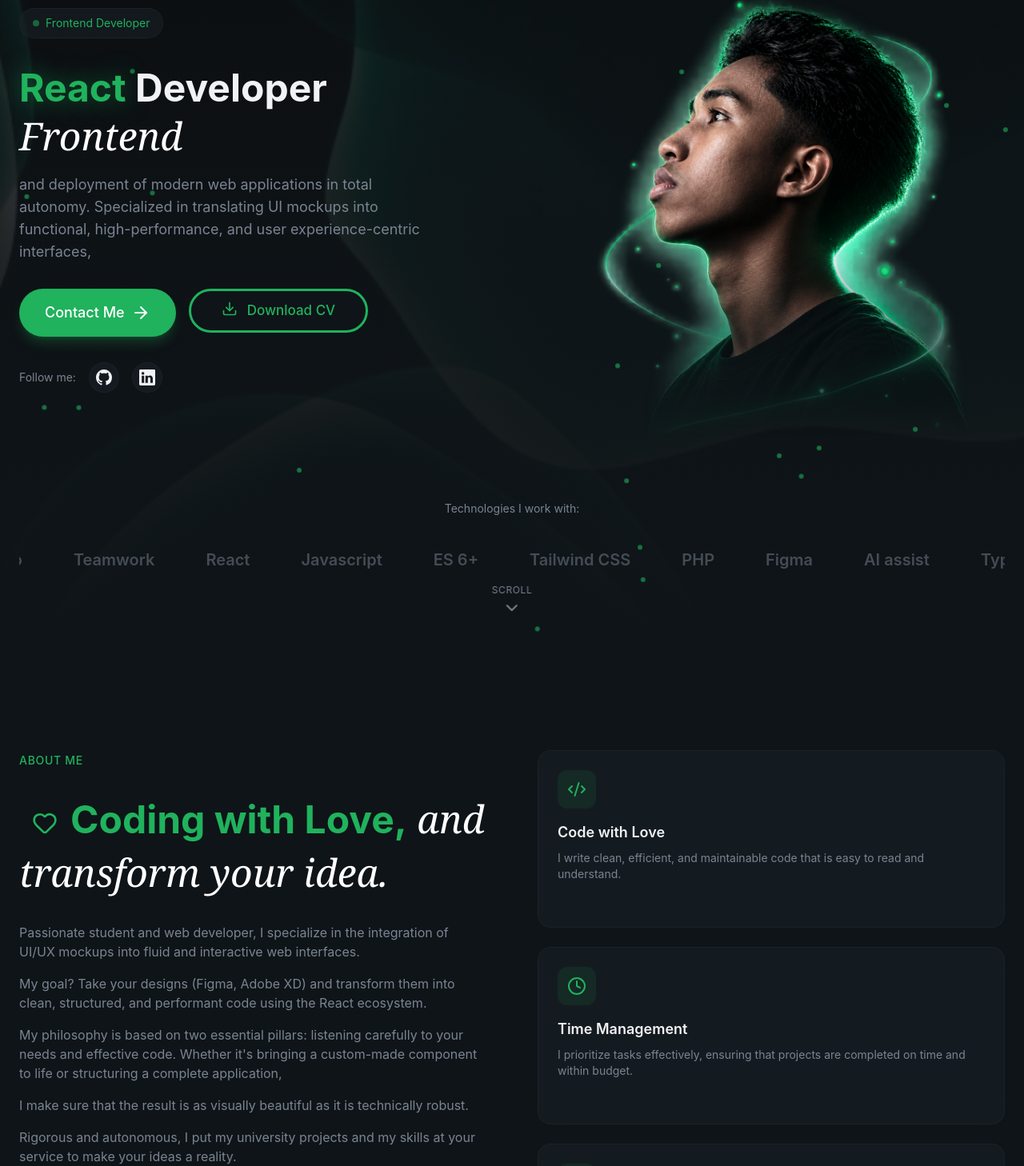
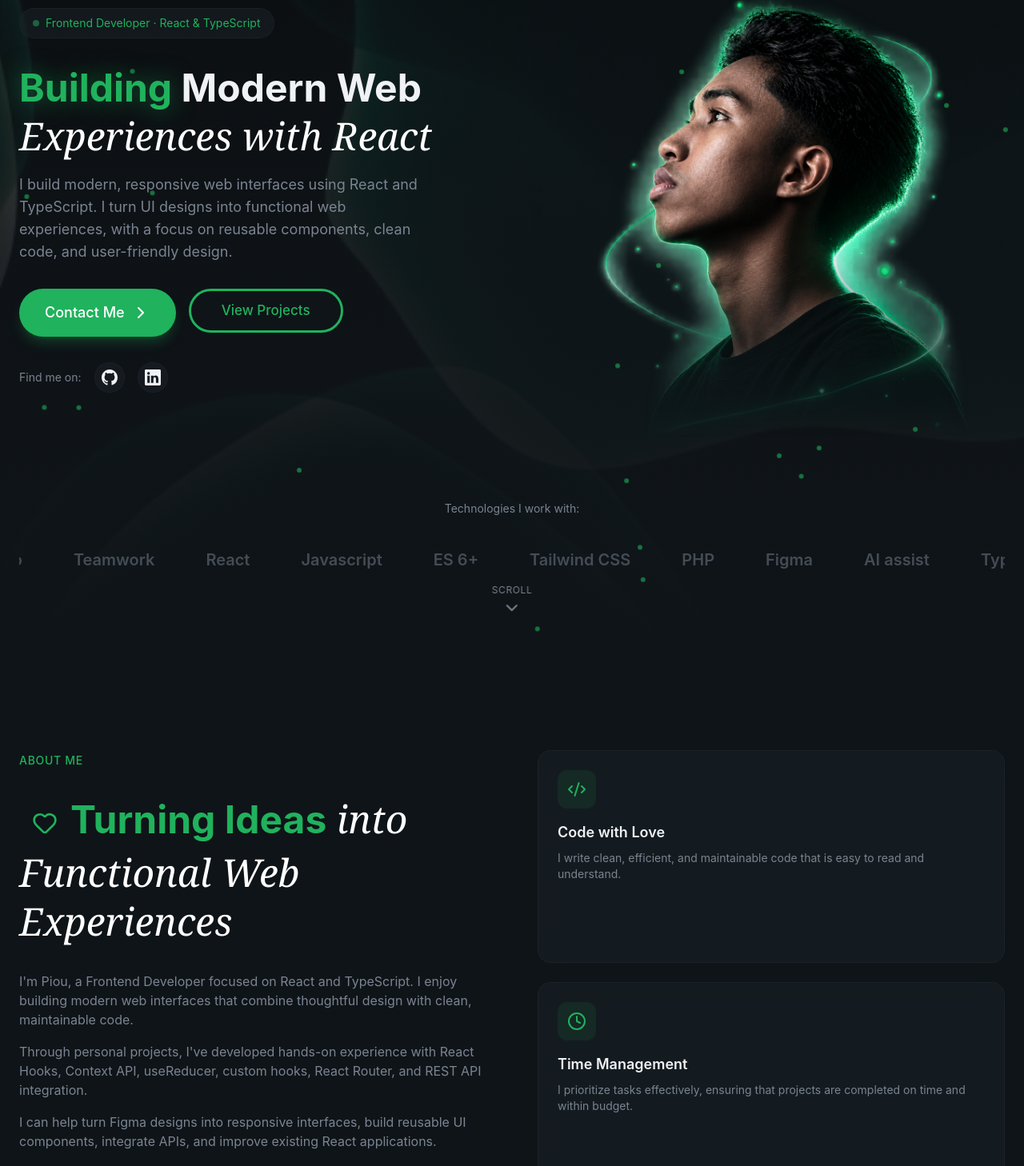
Before and after one commit to PiouPiouXt/Portfolio, a React app: page / in a window 1280 px wide. Shown: the part 174-1632 px from the top of the page at 80% size. Built offline with nearby package versions, Linux system fonts and the light colour scheme; no server answers; the HTML template or start-up script is replaced by a standard one.

Commit message:
change text content

```diff
--- a/src/sections/About.jsx
+++ b/src/sections/About.jsx
@@ -35,28 +35,24 @@ export const About = () => {
 
             <h2 className="text-4xl md:text-5xl font-bold leading-tight animation-fade-in animation-delay-100 text-secondary-foreground">
               <Heart className="inline-block w-14 h-14 md:w-16 md:h-16 px-4 px-4"></Heart>
-              Coding with Love,
-              <span className="font-serif italic font-normal text-white"> and transform your idea.</span>
+              Turning Ideas
+              <span className="font-serif italic font-normal text-white"> into Functional Web Experiences</span>
             </h2>
 
             <div className="space-y-4 text-muted-foreground animate-fade-in animation-delay-200">
 
               <p>
-                Passionate student and web developer, I specialize in the integration of UI/UX mockups into fluid and interactive web interfaces.
+                I'm Piou, a Frontend Developer focused on React and TypeScript. I enjoy building modern web interfaces that combine thoughtful design with clean, maintainable code.
               </p>
               <p>
-                My goal? Take your designs (Figma, Adobe XD) and transform them into clean, structured, and performant code using the React ecosystem.
+                Through personal projects, I've developed hands-on experience with React Hooks, Context API, useReducer, custom hooks, React Router, and REST API integration.
               </p>
               <p>
-                My philosophy is based on two essential pillars: listening carefully to your needs and effective code. Whether it's bringing a custom-made
-                component to life or structuring a complete application,
-              </p>
+                I can help turn Figma designs into responsive interfaces, build reusable UI components, integrate APIs, and improve existing React applications.</p>
               <p>
-                I make sure that the result is as visually beautiful as it is technically robust.
-              </p>
+                My approach is simple: understand the requirements, write organized code, pay attention to responsive design, and build interfaces that are easy to use and maintain.</p>
               <p>
-                Rigorous and autonomous, I put my university projects and my skills at your service to make your ideas a reality.
-              </p>
+                I'm continuously improving my skills and looking for opportunities to collaborate on meaningful web projects and deliver practical solutions.</p>
 
               {/* <p>Lorem ipsum dolor sit amet consectetur adipisicing elit. Tempore sint commodi, aliquam sunt ducimus qui! Quod optio quas tenetur consequuntur alias inventore unde natus iste similique, tempora rem soluta aliquam.</p>
               <p>Lorem ipsum dolor sit amet consectetur adipisicing elit. Tempore sint commodi, aliquam sunt ducimus qui! Quod optio quas tenetur consequuntur alias inventore unde natus iste similique, tempora rem soluta aliquam.</p>
--- a/src/sections/Hero.jsx
+++ b/src/sections/Hero.jsx
@@ -1,6 +1,6 @@
 import { useMemo } from 'react';
 import { Button } from "@/components/Button";
-import { ArrowRight, ChevronDown, Download } from 'lucide-react';
+import { ChevronRight, ChevronDown } from 'lucide-react';
 import { Github } from "../assets/icons/Github";
 import { Linkedln } from "../assets/icons/Linkedln"
 import { MagicButton } from "@/assets/MagicButton.jsx";
@@ -66,25 +66,24 @@ export const Hero = () => {
             <div className="animate-fade-in">
               <span className="inline-flex items-center gap-2 px-4 py-2 rounded-full glass text-sm text-primary">
                 <span className="w-2 h-2 bg-primary rounded-full animate-pulse" />
-                Frontend Developer
+                Frontend Developer · React & TypeScript
               </span>
             </div>
 
             {/* Headline */}
             <div className="space-y-4">
               <h1 className="text-3xl md:text-4xl lg:text-5xl font-bold leading-tight animate-fade-in animation-delay-100">
-                <span className="text-primary glow-text text-3xl md:text-4xl lg:text-5xl">React </span>Developer
+                <span className="text-primary glow-text text-3xl md:text-4xl lg:text-5xl">Building </span>Modern Web
                 <br />
                 <span className="font-serif italic font-normal text-white">
-                  Frontend
+                  Experiences with React
                 </span>
               </h1>
 
 
 
               <p className="text-lg text-muted-foreground max-w-lg animate-fade-in animation-delay-200">
-                and deployment of modern web applications in total autonomy.
-                Specialized in translating UI mockups into functional, high-performance, and user experience-centric interfaces,
+                I build modern, responsive web interfaces using React and TypeScript. I turn UI designs into functional web experiences, with a focus on reusable components, clean code, and user-friendly design.
               </p>
             </div>
 
@@ -95,27 +94,24 @@ export const Hero = () => {
               <a href="#contact">
                 <Button size="lg" href="#contact">
                   Contact Me
-                  <ArrowRight />
+                  <ChevronRight />
                 </Button>
               </a>
 
               {/* Download Button */}
 
               <a
-                href="/CV_Frontend.pdf"
-                download="CV_Frontend.pdf"
-                className='flex flex-cols'
+                href="#projects"
               >
                 <MagicButton className="flex gap-3">
-                  <Download className="w-5 h-5" />
-                  Download CV
+                  View Projects
                 </MagicButton>
               </a>
             </div>
 
             {/* Social links */}
             <div className="flex items-center gap-4 animate-fade-in animation-delay-400">
-              <span className="text-sm text-muted-foreground">Follow me: </span>
+              <span className="text-sm text-muted-foreground">Find me on: </span>
               {[
                 { icon: Github, href: "https://github.com/PiouPiouXt" },
                 { icon: Linkedln, href: "https://www.linkedin.com/in/tsiresy-razak-351b85440" },
```
